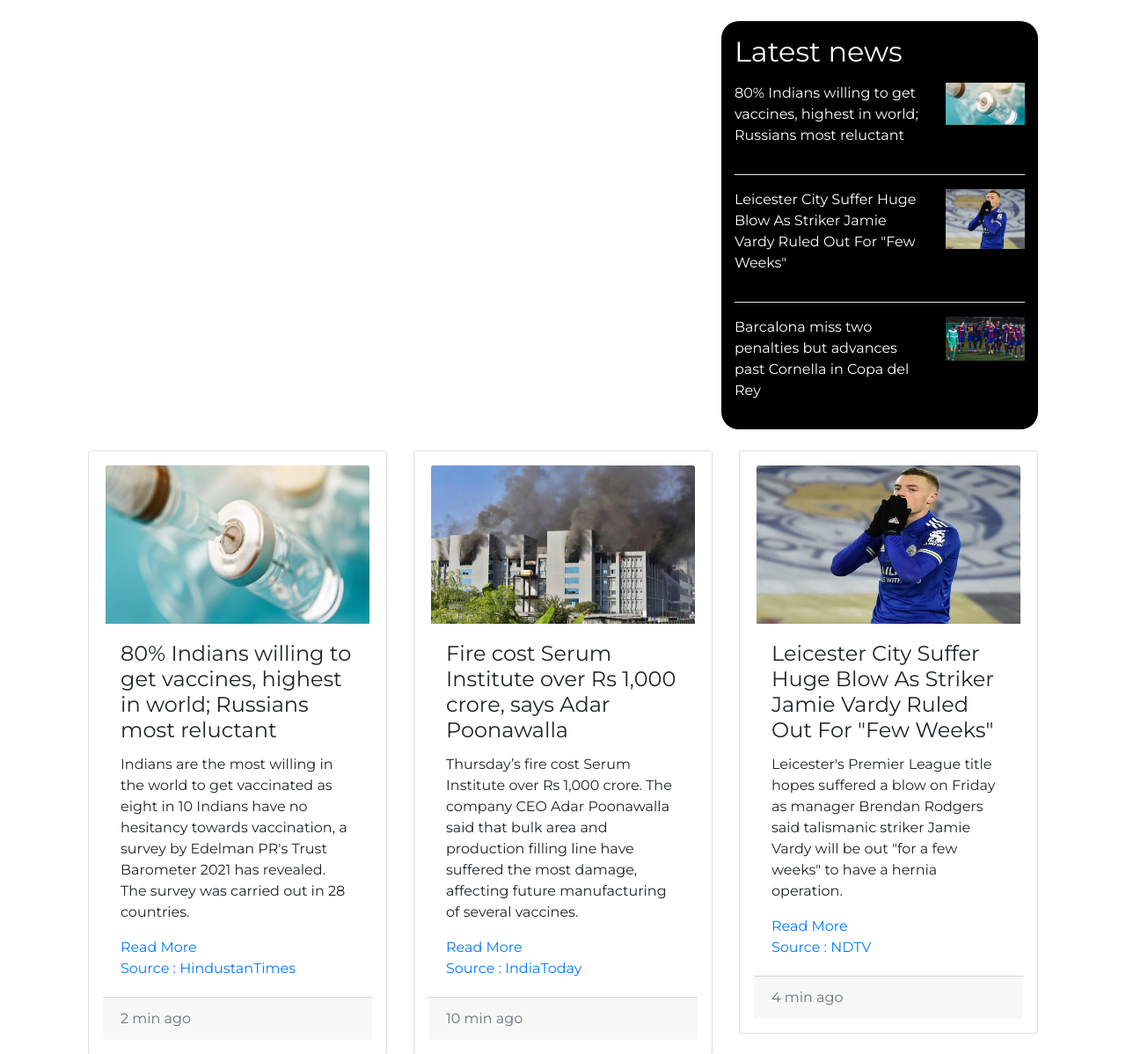
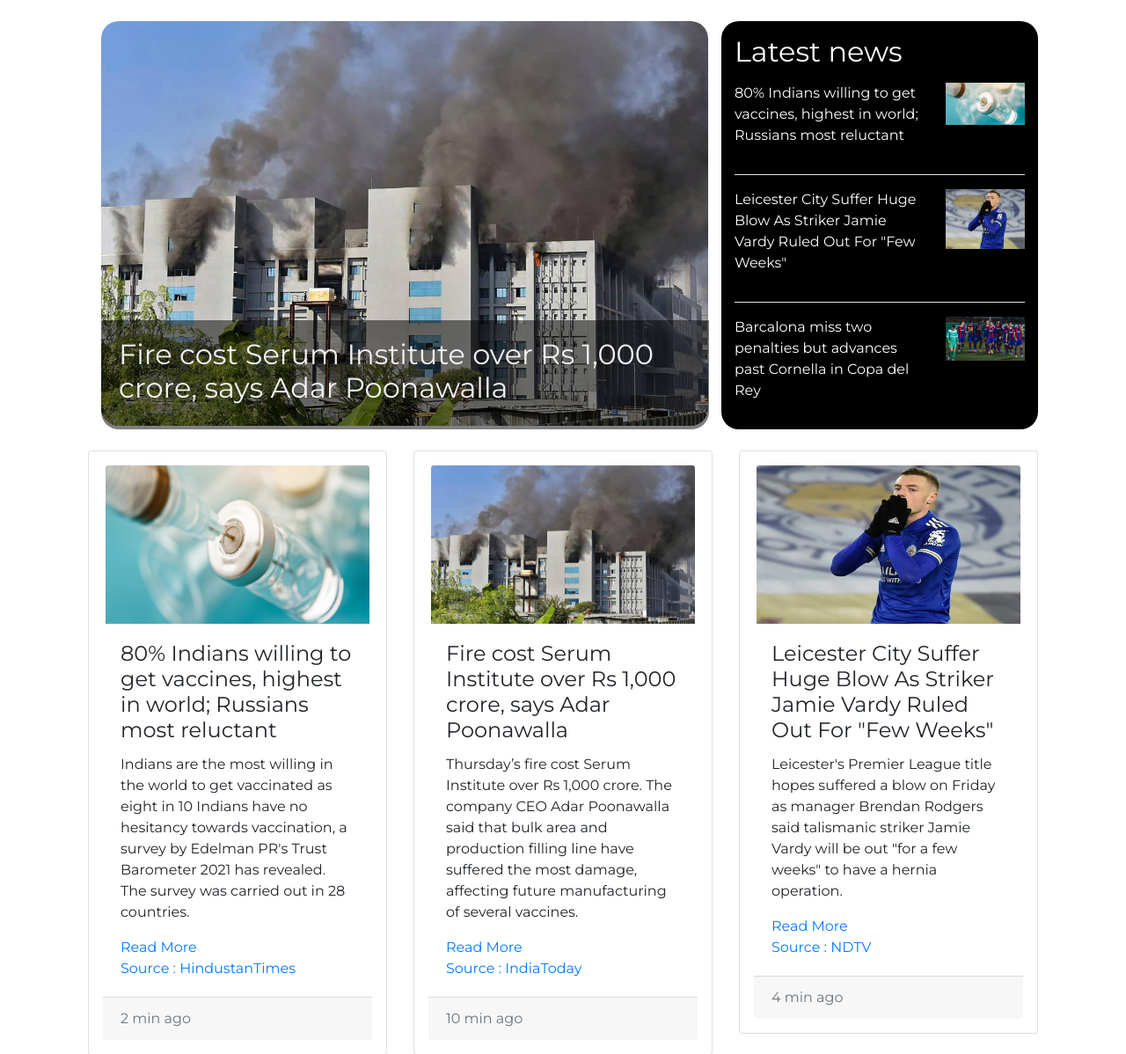
Before and after one commit to Priyavardhan123/Web-Scraper-for-Latest-News, a Django app: page /home in a window 1280 px wide. Shown: the part 98-1296 px from the top of the page at 88% size. Run offline with Django 3.2, Linux system fonts and the light colour scheme; data that the repository does not hold is empty; some libraries are stand-ins or nearby versions.

Commit message:
python script modifications

```diff
--- a/web_scapper/templates/index.html
+++ b/web_scapper/templates/index.html
@@ -48,7 +48,6 @@
     }
     .headline_links:hover{
         color: #EB7D46;
-        text-decoration: none;
     }
 </style>
 {% endblock styles %}
@@ -59,12 +58,6 @@
 
 {% block body %}
 
-<!-- {% for news in news_list %}
-Headline : <a href="{{news.Article_link}}"">{{news.Headline}}</a><br>
-Image : <img src="{{news.Img_src}}" alt="image" srcset="" width="100px"> <br>
-Description : {{news.Content}}<br>
-<br>
-{% endfor %} -->
 
 <div class="container">
 
@@ -72,18 +65,13 @@ Description : {{news.Content}}<br>
     <div class="container">
         <div class="row mt-4 mb-4" >
             <div  class="col-8">
-                {% for news in news_list %}
-                    {% if forloop.last %}
-                        <img src="{{news.Img_src}}" alt="" width="100%" height="100%" style="border-radius: 20px">
-                        <div class="content">
-                            <a style="color: white;" class="headline_links" href="{{news.Article_link}}"><h2 class="headline_links">{{news.Headline}}</h2></a>
-                        </div>
-                    {% endif %}
-                {% endfor %}
+                <img src="static/images/img2.jpg" alt="" width="100%" style="border-radius: 20px">
+                <div class="content">
+                    <h2 class="headline_links">Fire cost Serum Institute over Rs 1,000 crore, says Adar Poonawalla</h2>
+                </div>
             </div>
             <div  class="col-4" style="background-color: black; color: white; border-radius: 20px">
                 <h2 class="my-3">Latest news</h2>
-
                 <div class="row my-3">
                     <div class="col-8 headline_links">
                         <p>80% Indians willing to get vaccines, highest in world; Russians most reluctant</p>
```
